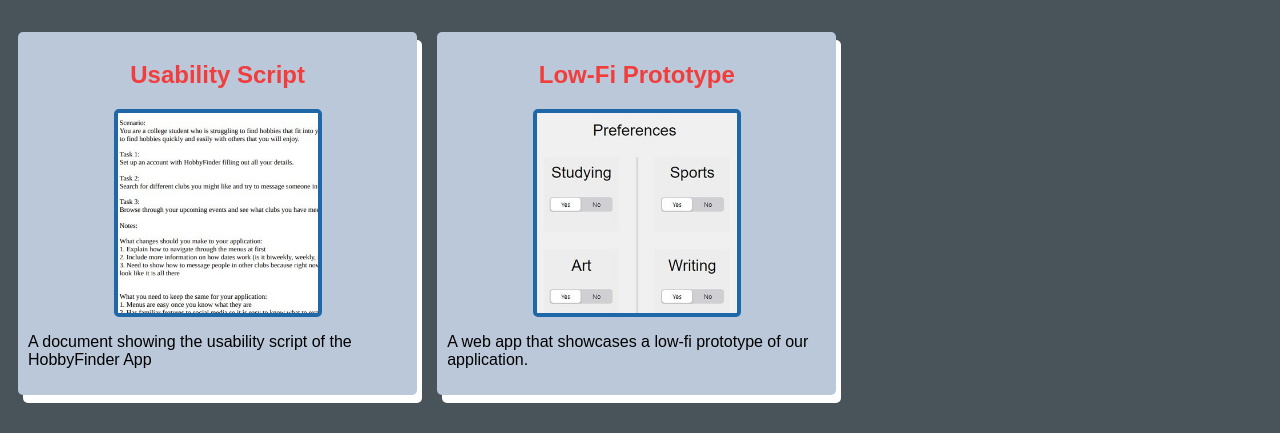
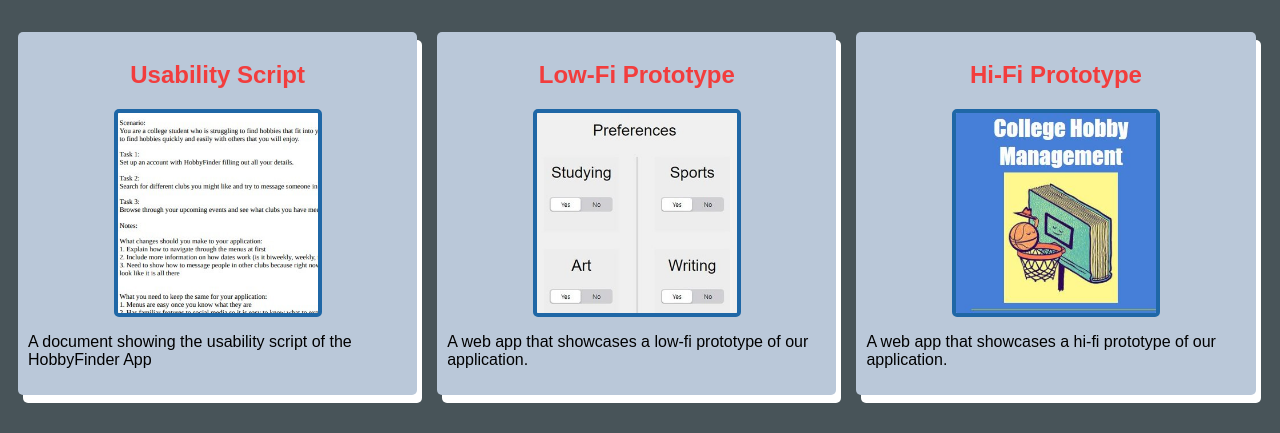
Before and after one commit to SllimRevilo/SllimRevilo.github.io, a plain HTML site: page index.html in a window 1280 px wide. Shown: the part 938-1371 px from the top of the page. Drawn offline with Linux system fonts and the light colour scheme.

Commit message:
Add files via upload

```diff
--- a/index.html
+++ b/index.html
@@ -85,6 +85,16 @@
                     </p>
                 </section>
             </section>
+
+                 <!--Hi-Fi-Prototype Assignment-->
+                 <section class="assignment">
+                    <a href="files/hi-fi-prototype/index.html"><h2>Hi-Fi Prototype</h2></a>
+                    <a href="files/hi-fi-prototype/index.html"> <img src="images/hi-fi-prototype.jpg"></a>
+                        <p>
+                            A web app that showcases a hi-fi prototype of our application.
+                        </p>
+                    </section>
+                </section>
         </div>
     </body>
 </html>
```
Also changed, not shown: images/hi-fi-prototype.jpg (added).
